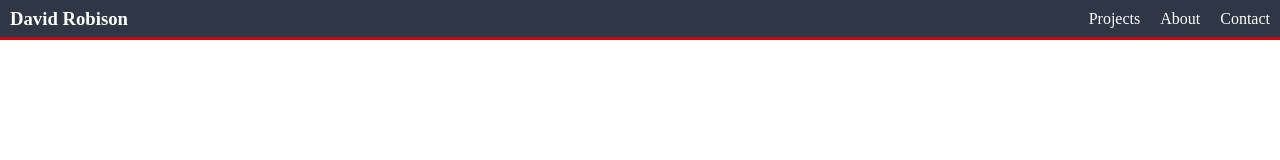
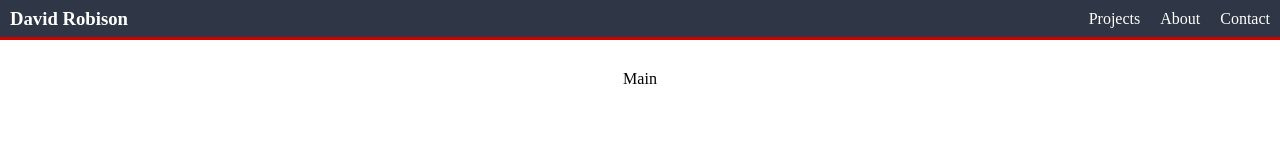
Before and after one commit to robisonwebdev/Portfolio, a React (Create React App) app: page /#/ in a window 1280 px wide. Shown: the top 160 px of the page. Built offline with nearby package versions, Linux system fonts and the light colour scheme.

Commit message:
Setup flex, margin-top, padding-top, height, and width for .main

```diff
--- a/src/styles/Main.css
+++ b/src/styles/Main.css
@@ -0,0 +1,12 @@
+.main {
+  display: flex;
+  flex-direction: column;
+  align-items: center;
+  justify-content: space-between;
+  gap: 30px;
+
+  margin-top: 5vh;
+  padding-top: 30px;
+  height: 100%;
+  width: 100%;
+}
```
